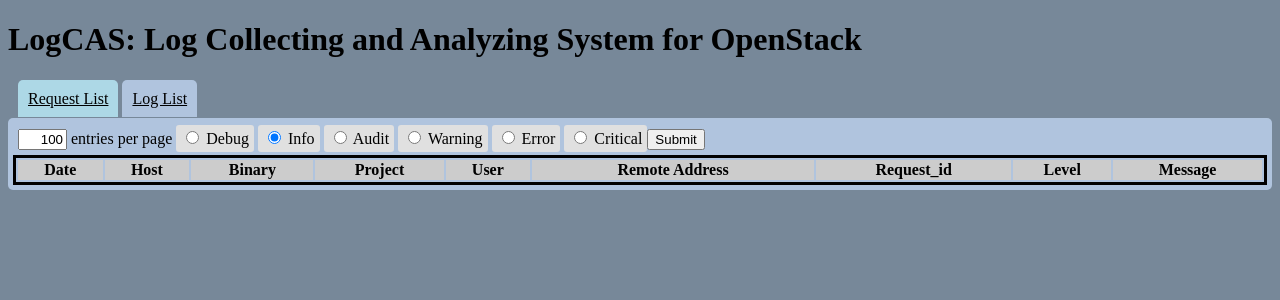
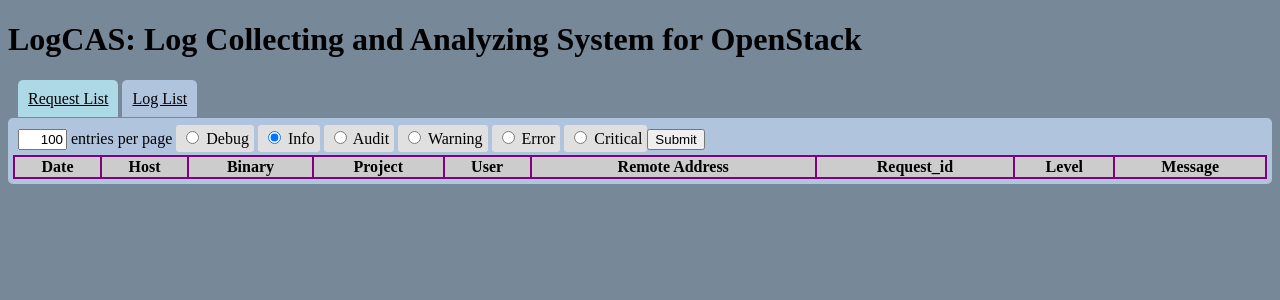
Before and after one commit to yosshy/logcas, a Flask app: page /logs in a window 1280 px wide. Shown: the top 300 px of the page. Run offline with Flask 2, Linux system fonts and the light colour scheme; data that the repository does not hold is empty; parts of the project's set-up code (start-up, migrations or seed data) failed here and were passed over.

Commit message:
Modified CSS for tables.

```diff
--- a/logcas/static/style.css
+++ b/logcas/static/style.css
@@ -11,9 +11,9 @@ form input {
     text-align: right;
 }
 table {
-    background-color: LightSteelBlue;
+    background-color: Purple;
     border-width: 2;
-    border-style: solid;
+    /* border-style: solid; */
     border-color: black;
     width: 100%;
 }
```
